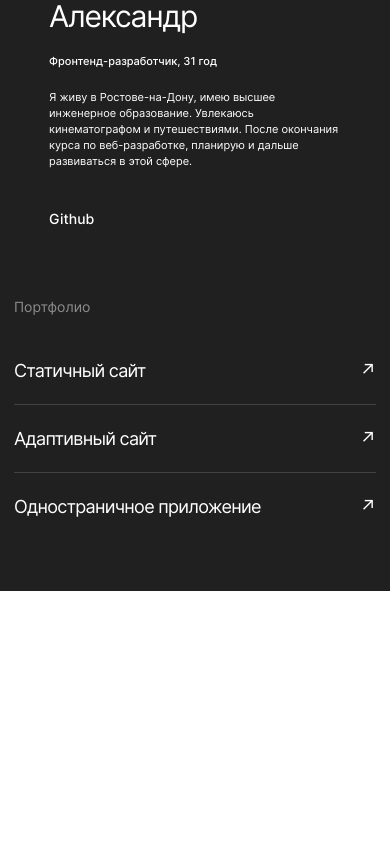
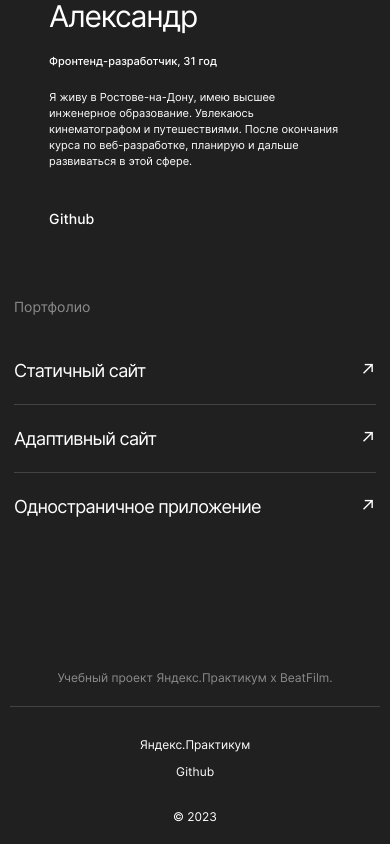
Before and after one commit to parfion/movies-explorer-frontend, a React (Create React App) app: page / in a window 390 px wide. Shown: the part 2514-3358 px from the top of the page. Before the commit the page ends 3105 px from the top, so only its background shows below. Built offline with nearby package versions, Linux system fonts and the light colour scheme.

Commit message:
add Footer

```diff
--- a/src/components/App/App.js
+++ b/src/components/App/App.js
@@ -6,6 +6,7 @@ import AboutProject from '../AboutProject/AboutProject';
 import Techs from '../Techs/Techs';
 import AboutMe from '../AboutMe/AboutMe';
 import Portfolio from '../Portfolio/Portfolio';
+import Footet from '../Footer/Footer';
 
 function App() {
   return (
@@ -16,6 +17,7 @@ function App() {
       <Techs />
       <AboutMe />
       <Portfolio />
+      <Footet />
     </div>
   );
 }
--- /dev/null
+++ b/src/components/Footer/Footer.css
@@ -0,0 +1,88 @@
+.footer {
+  padding: 79px 70px 20px;
+  background-color: #202020;
+}
+
+.footer__content {
+  max-width: 1140px;
+  margin: 0 auto;
+}
+
+.footer__title {
+  margin: 0;
+  color: #8B8B8B;
+  text-align: center;
+  font-size: 13px;
+  font-weight: 400;
+  line-height: normal;
+  padding-bottom: 20px;
+  border-bottom: 1px solid #424242;
+}
+
+.footer__info {
+  padding-top: 20px;
+  display: flex;
+  justify-content: space-between;
+  align-items: center;
+}
+
+.footer__year {
+  margin: 0;
+  color: #FFF;
+  font-size: 13px;
+  font-weight: 400;
+  line-height: normal;
+}
+
+.footer__links {
+  display: flex;
+  gap: 20px;
+}
+
+.footer__link {
+  margin: 0;
+  text-decoration: none;
+  color: #FFF;
+  font-size: 13px;
+  font-weight: 400;
+  line-height: normal;
+}
+
+@media screen and (max-width: 768px) {
+  .footer {
+    padding: 79px 30px 20px;
+  }
+}
+
+@media screen and (max-width: 435px) {
+  .footer {
+    padding: 79px 10px 20px;
+  }
+
+  .footer__title {
+    font-size: 12px;
+    padding-bottom: 21px;
+  }
+
+  .footer__info {
+    padding-top: 30px;
+    flex-direction: column-reverse;
+    justify-content: space-between;
+    align-items: center;
+  }
+
+  .footer__links {
+    flex-direction: column;
+    gap: 12px;
+    align-items: center;
+    padding-bottom: 30px;
+  }
+
+  .footer__link {
+    font-size: 12px;
+  }
+
+  .footer__year {
+    font-size: 12px;
+  }
+}
--- /dev/null
+++ b/src/components/Footer/Footer.jsx
@@ -0,0 +1,21 @@
+import './Footer.css';
+import { Link } from 'react-router-dom';
+
+function Footer (params) {
+  return(
+    <div className='footer'>
+      <div className='footer__content'>
+        <h2 className='footer__title'>Учебный проект Яндекс.Практикум х BeatFilm.</h2>
+        <div className='footer__info'>
+          <p className='footer__year'>&copy; 2023</p>
+          <div className='footer__links'>
+            <Link className='footer__link' to={'https://practicum.yandex.ru/'} target='_blank'>Яндекс.Практикум</Link>
+            <Link className='footer__link' to={'https://github.com/parfion'} target='_blank'>Github</Link>
+          </div>
+        </div>
+      </div>
+    </div>
+  )
+}
+
+export default Footer;
--- a/src/components/Portfolio/Portfolio.jsx
+++ b/src/components/Portfolio/Portfolio.jsx
@@ -7,15 +7,15 @@ function Portfolio (params) {
       <div className='portfolio__content'>
         <h2 className='portfolio__title'>Портфолио</h2>
         <div className='portfolio__links'>
-          <Link className='portfolio__link' to='#' target='_blank'>
+          <Link className='portfolio__link' to={'https://github.com/parfion/how-to-learn'} target='_blank'>
             <p className='portfolio__link-text'>Статичный сайт</p>
             <p className='portfolio__link-img'>↗</p>
           </Link>
-          <Link className='portfolio__link' to='#' target='_blank'>
+          <Link className='portfolio__link' to={'https://github.com/parfion/russian-travel'} target='_blank'>
             <p className='portfolio__link-text'>Адаптивный сайт</p>
             <p className='portfolio__link-img'>↗</p>
           </Link>
-          <Link className='portfolio__link' to='#' target='_blank'>
+          <Link className='portfolio__link' to={'https://github.com/parfionalexander/react-mesto-auth'} target='_blank'>
             <p className='portfolio__link-text'>Одностраничное приложение</p>
             <p className='portfolio__link-img'>↗</p>
           </Link>
```
